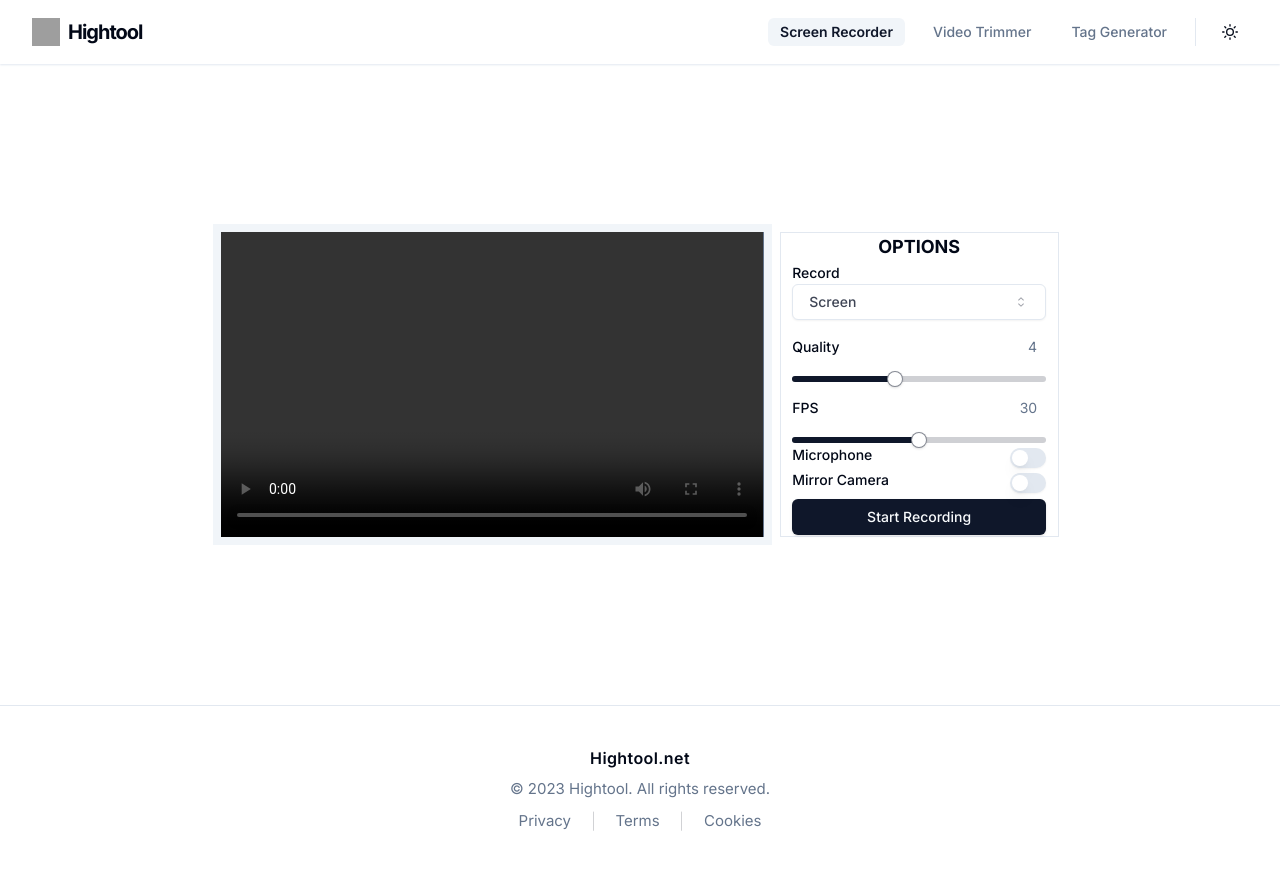
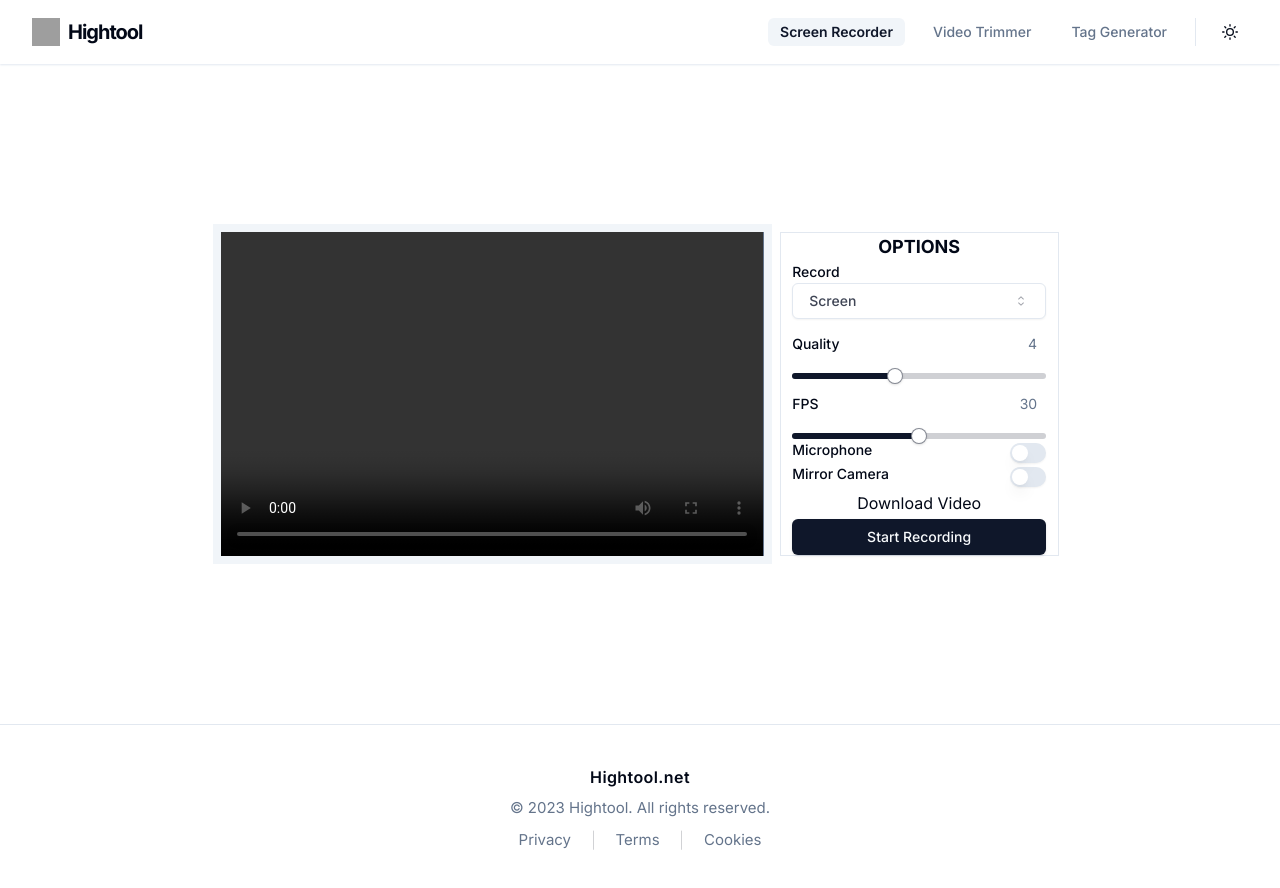
Before and after one commit to jeeva-sd/High2, a Next.js app: page /video/recorder in a window 1280 px wide. Built offline with nearby package versions, Linux system fonts and the light colour scheme; grey boxes are pictures that could not be loaded.

Commit message:
Download completed.

```diff
--- a/src/components/screenRecorder/ScreenRecorder.tsx
+++ b/src/components/screenRecorder/ScreenRecorder.tsx
@@ -151,11 +151,9 @@ const ScreenRecorder = () => {
             };
 
             mediaRecorderRef.current.ondataavailable = (e) => {
-                console.log(e, 'e');
                 chunksRef.current.push(e.data);
                 const recordedFileSize = calculateFileSize(chunksRef.current);
                 setRecordedFileSize(recordedFileSize);
-                console.log('Current file size:', recordedFileSize);
             };
 
             mediaRecorderRef.current.onstop = () => {
@@ -235,6 +233,17 @@ const ScreenRecorder = () => {
         });
     };
 
+    const handleDownload = () => {
+        if (mediaBlobUrl) {
+            const a = document.createElement('a');
+            a.href = mediaBlobUrl;
+            a.download = 'recorded-video.webm'; // Specify the file name
+            document.body.appendChild(a); // Append link to the document
+            a.click(); // Programmatically click the link to trigger the download
+            document.body.removeChild(a); // Remove link after downloading
+        }
+    };
+
     useEffect(() => {
         return () => {
             stopRecording();
@@ -290,6 +299,7 @@ const ScreenRecorder = () => {
                                         onCheckedChange={setMirrorCamera}
                                     />
                                 </div>
+                                <button onClick={handleDownload}>Download Video</button>
                                 <Button className={`w-11/12 ${recording && 'bg-red-600 hover:bg-red-400 text-white'}`} onClick={recording ? stopRecording : startRecording}>{!recording ? "Start" : "Stop"} Recording</Button>
                             </> :
                             <>
```
